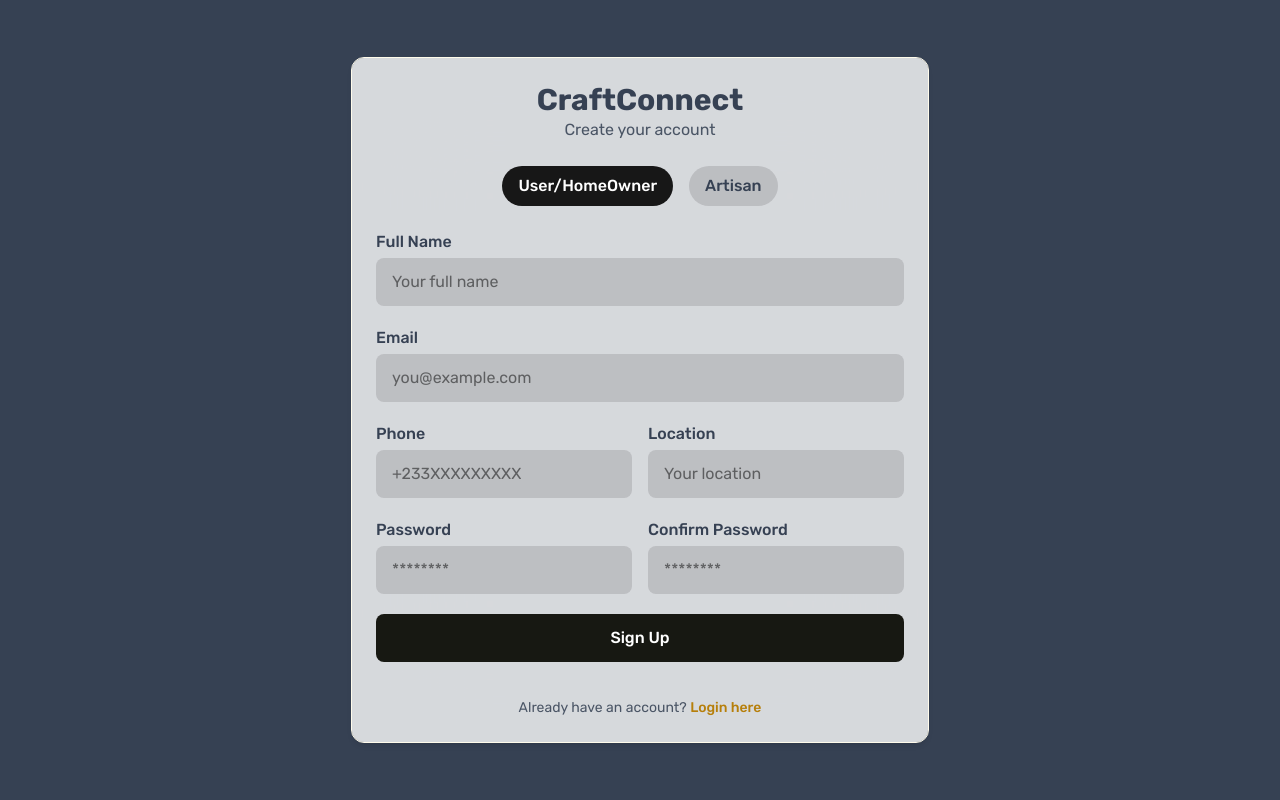
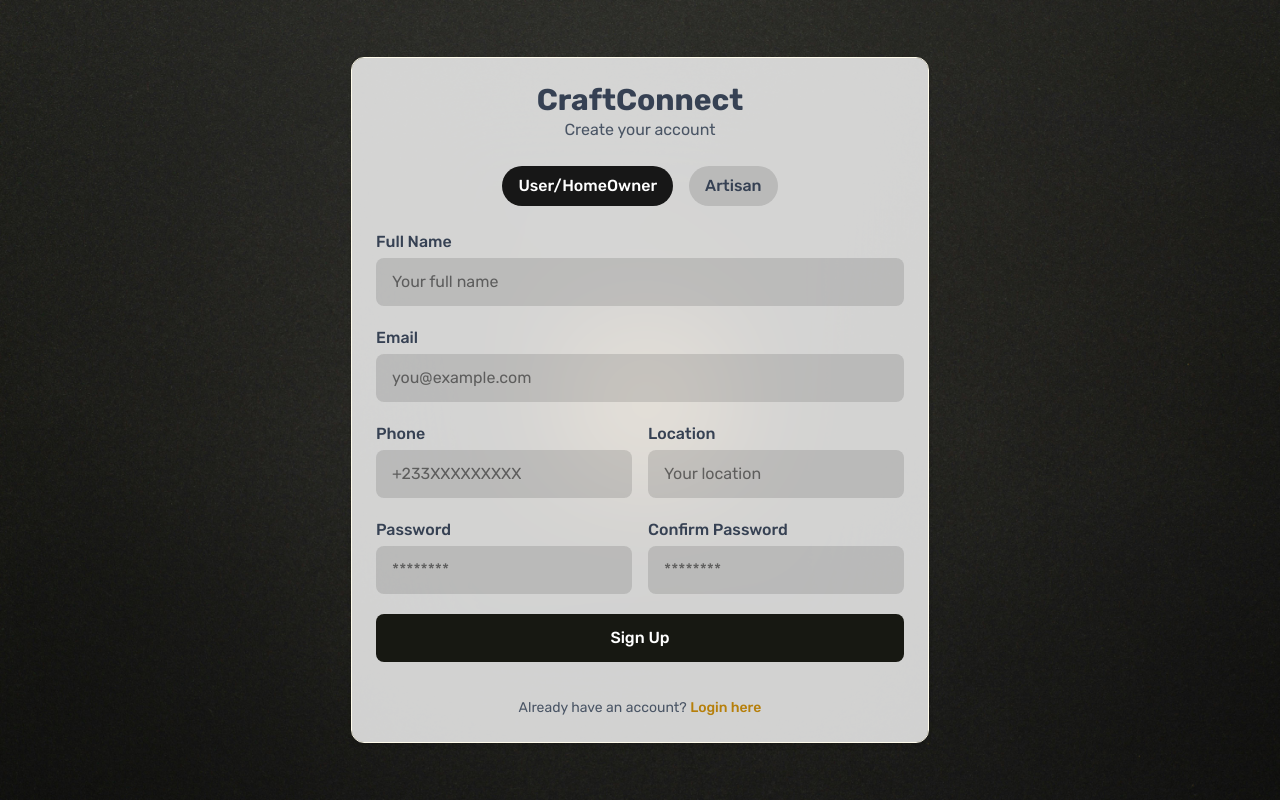
Before and after one commit to JIBU-Library-Project/craftconnect-front-end, a React (Vite) app: page /signup in a window 1280 px wide. Built offline with nearby package versions, Linux system fonts and the light colour scheme.

Commit message:
Updated Ui

```diff
--- a/src/App.css
+++ b/src/App.css
@@ -10,25 +10,15 @@ body{
   overflow-x: hidden;
 }
 
-
-
 .loginpage {
-  position: relative;
-  overflow: hidden; /* Ensure pseudo-element is contained */
-}
-
-.loginpage::before {
-  content: "";
-  position: absolute;
-  inset: 0;
- background-image: url('../src/assets/loginbg.jpg');
+  background-image: url('../src/assets/loginbg.jpg');
   background-size: cover;
   background-position: center;
   background-repeat: no-repeat;
-  filter: blur(90px);
-  transform: scale(1.05); /* Prevent edge cropping */
-  z-index: -1; /* Place behind content */
+
 }
+
+
 
 .outlet {
   position: relative;
@@ -47,21 +37,3 @@ body{
   transform: scale(1.05); /* Prevent edge cropping */
   z-index: -1; /* Place behind content */
 }
-
-.artisanpage {
-  position: relative;
-  overflow: hidden; /* Ensure pseudo-element is contained */
-}
-
-.artisanpage::before {
-  content: "";
-  position: absolute;
-  inset: 0;
- background-image: url('../src/assets/loginbg.jpg');
-  background-size: cover;
-  background-position: center;
-  background-repeat: no-repeat;
-  filter: blur(9px);
-  transform: scale(1.05); /* Prevent edge cropping */
-  z-index: -1; /* Place behind content */
-}
```
